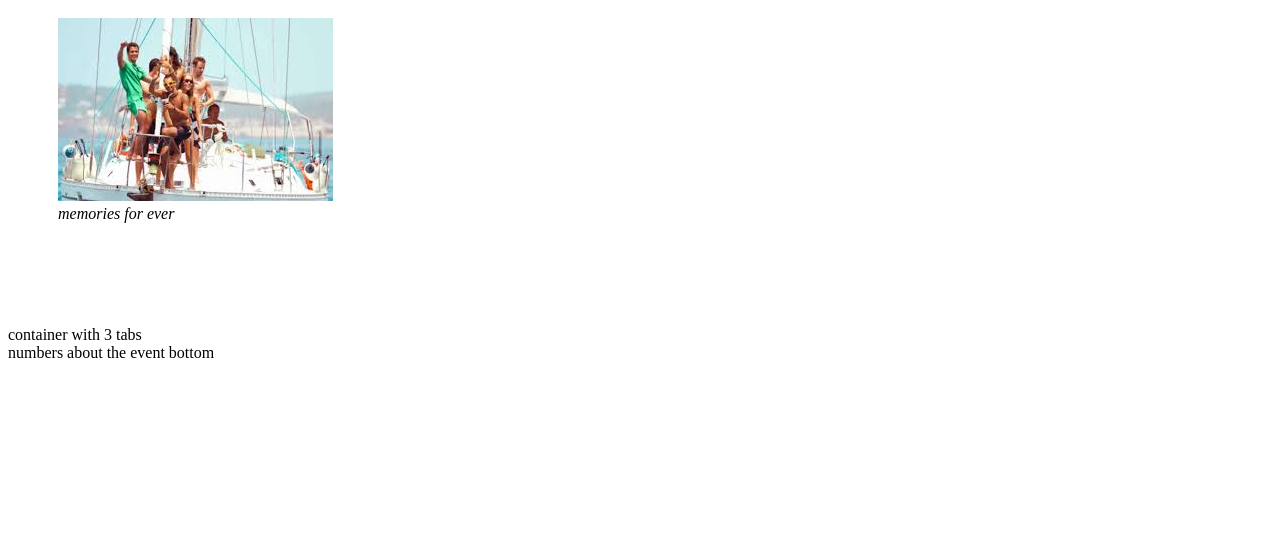
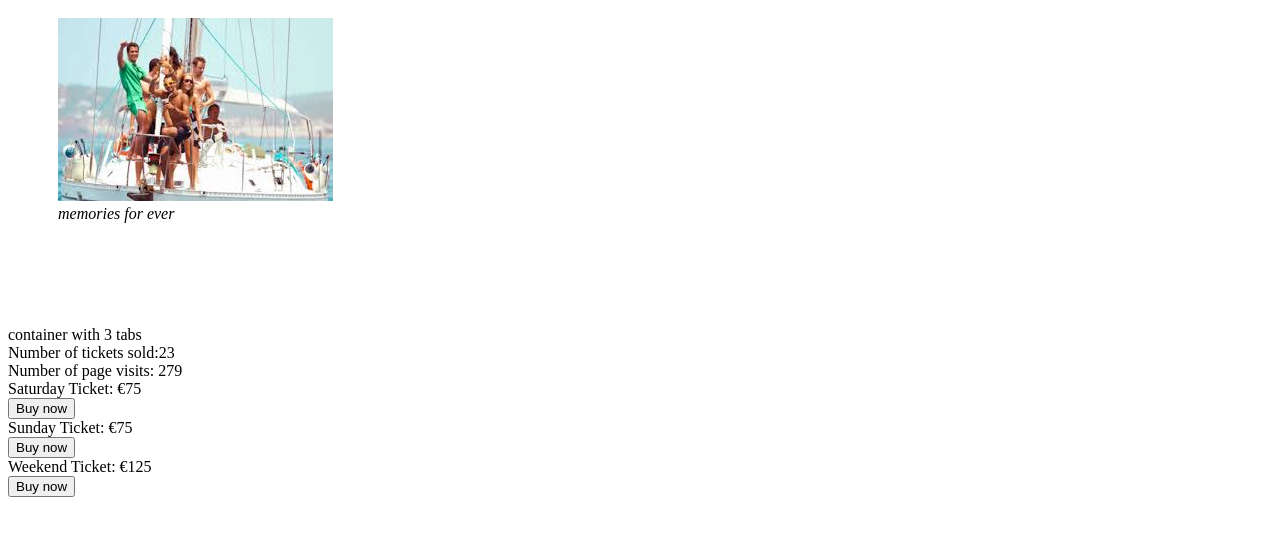
Before and after one commit to Vinnehboom/one-page-challenge, a plain HTML site: page index.html in a window 1280 px wide. Shown: the part 79-614 px from the top of the page. Drawn offline with nearby package versions, Linux system fonts and the light colour scheme.

Commit message:
javascript numbers

```diff
--- a/index.html
+++ b/index.html
@@ -51,13 +51,28 @@
     </section>
 
     <section>
-        numbers about the event
-        bottom
+        <div class="customer_container">
+            <div class="numbers">
+                <div>Number of tickets sold:<span id="ticketsSold" data-max="10000">1</span></div>
+                <div id="sold_out"></div>
+                <div>Number of page visits: <span id="pageVisits">239</span></div>
+            </div>
+            <div id="ticket_prices">
+                <div>Saturday Ticket: €75</div>
+                <button>Buy now</button>
+                <div>Sunday Ticket: €75</div>
+                <button>Buy now</button>
+                <div>Weekend Ticket: €125</div>
+                <button>Buy now</button>
+            </div>
+        </div>
     </section>
+
     <footer></footer>
     <!-- Optional JavaScript -->
     <!-- jQuery first, then Popper.js, then Bootstrap JS -->
     <script src="script.js"></script>
 
+
 </body>
 </html>
```
